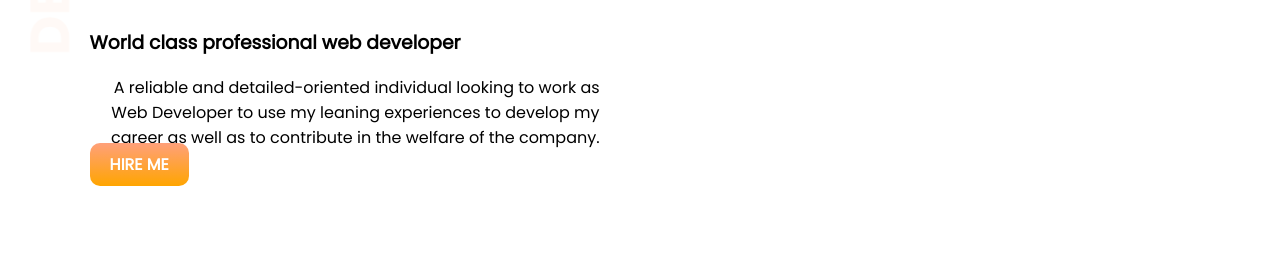
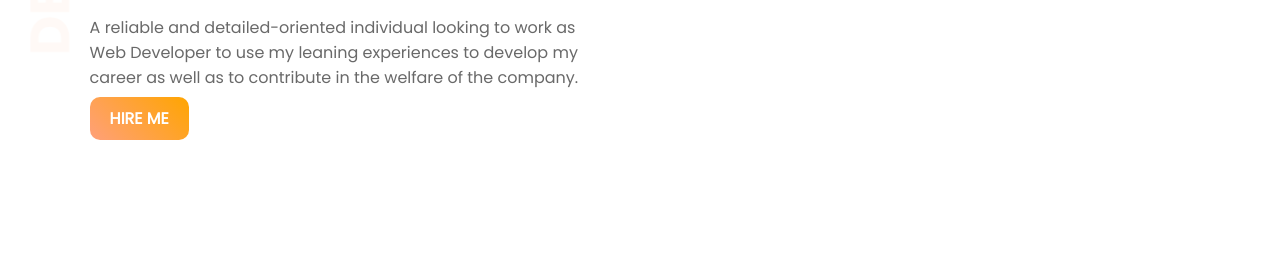
Before and after one commit to Asaduzzaman607/web-portfolio, a plain HTML site: page index.html in a window 1280 px wide. Shown: the part 307-583 px from the top of the page. Drawn offline with Linux system fonts and the light colour scheme.

Commit message:
final finishing

```diff
--- a/style.css
+++ b/style.css
@@ -9,8 +9,7 @@ h2{
     font-size: 40px;
 }
 p{
-    text-align: right;
-    margin: 2px;
+    color: dimgray;
 }
 }
 .orange-highlight{
@@ -22,7 +21,7 @@ p{
     float: left;
     margin-left: 5%;
     padding-left: 2%;
-    margin-right: 3%;
+
 }
 .half-width img{
     width: 100%;
@@ -32,15 +31,19 @@ p{
     background-repeat: no-repeat;
 }
 section{
+    height: 500px;
+    padding-bottom: 150px;
+}
+/* section{
     display: inline-flex ;
     background-repeat: no-repeat;
     padding: 60px 0;
     overflow: hidden;
 
-}
+} */
 .link-button{
     text-decoration: none;
-    background-image: linear-gradient(lightSalmon,orange);
+    background-image: linear-gradient(45deg, lightSalmon ,orange);
     padding: 10px 20px;
     border-radius: 10px;
     color: white;
```
